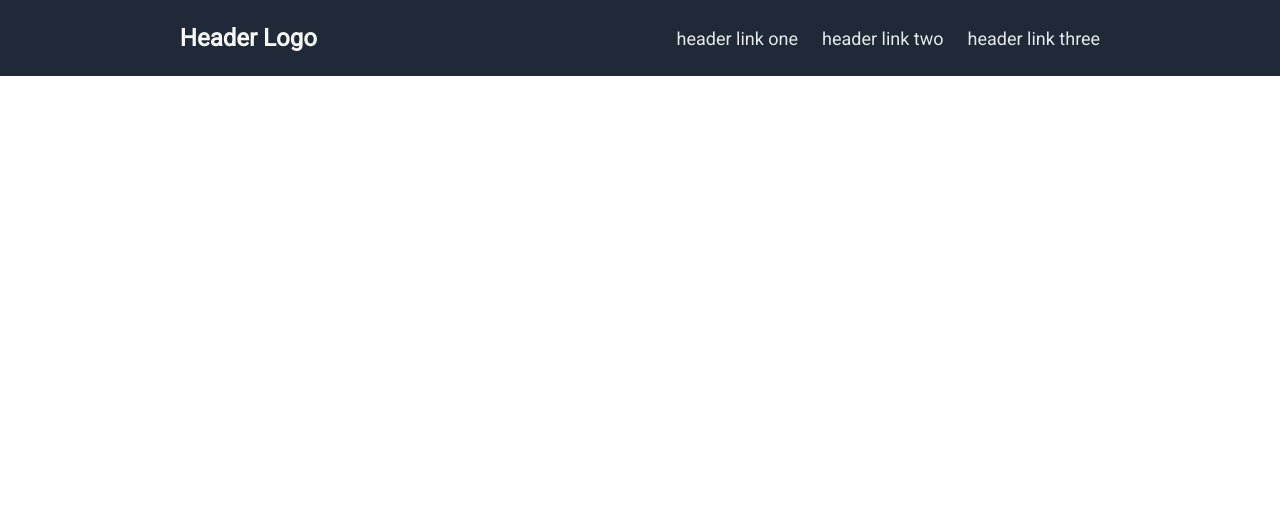
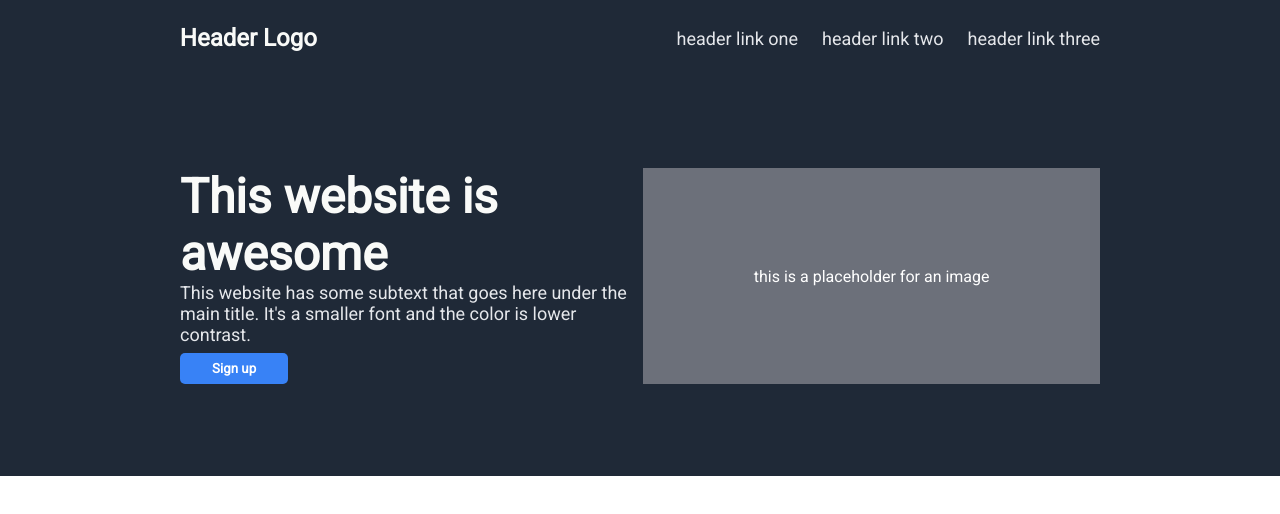
Before and after one commit to paulomonsale/landing-page, a plain HTML site: page index.html in a window 1280 px wide. Drawn offline with Linux system fonts and the light colour scheme.

Commit message:
Add and style section-1 elements

```diff
--- a/index.html
+++ b/index.html
@@ -19,7 +19,18 @@
       </ul>
     </div>
     <div class="section-1">
-
+      <div class="container">
+        <div class="hero">
+          <h1>This website is awesome</h1>
+          <p>This website has some subtext that goes here under the main
+            title. It's a smaller font and the color is lower contrast.
+          </p>
+          <button>Sign up</button>
+        </div>
+        <div class="placeholder">
+          <p>this is a placeholder for an image</p>
+        </div>
+      </div>
     </div>
     <div class="section-2">
 
--- a/style.css
+++ b/style.css
@@ -18,8 +18,14 @@ ul {
 
 a {
   text-decoration: none;
-  color: #E5E7EB;
-  font-size: 18px;
+}
+
+button {
+  border: none;
+  border-radius: 5px;
+  background-color: #3882F6;
+  padding: 8px 32px;
+  font-weight: 700;
 }
 
 .header {
@@ -29,8 +35,64 @@ a {
   align-items: center;
 }
 
+.section-1 {
+  height: 400px;
+  background-color: #1F2937;
+  color: #F9FAF8;
+  display: flex;
+  justify-content: center;
+  align-items: center;
+}
+
+.container {
+  width: 920px;
+  display: flex;
+}
+
+.hero {
+  display: flex;
+  flex-direction: column;
+  justify-content: center;
+  align-items: start;
+}
+
+.placeholder {
+  background-color: rgb(108, 112, 122);
+  width: 920px;
+  height: auto;
+  display: flex;
+  justify-content: center;
+  align-items: center;
+}
+
 .header p {
   color: #F9FAF8;
   font-size: 24px;
   font-weight: 700;
 }
+
+.hero * {
+  margin: 0;
+}
+
+.hero h1 {
+  font-size: 48px;
+  font-weight: 900;
+}
+
+.hero p {
+  margin-bottom: 8px;
+  padding-right: 10px;
+  font-size: 18px;
+}
+
+a,
+.hero p {
+  color: #E5E7EB;
+  font-size: 18px;
+}
+
+.hero button,
+.placeholder {
+  color: white;
+}
```
